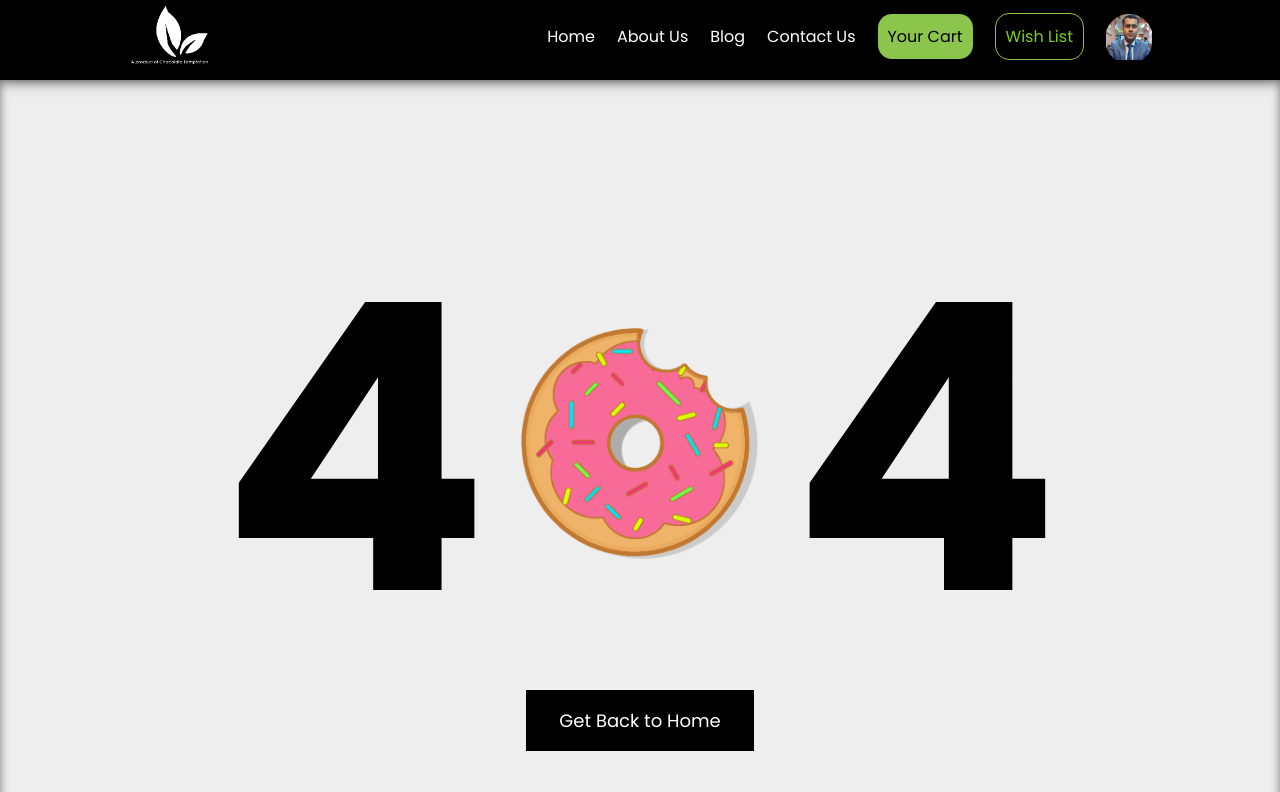
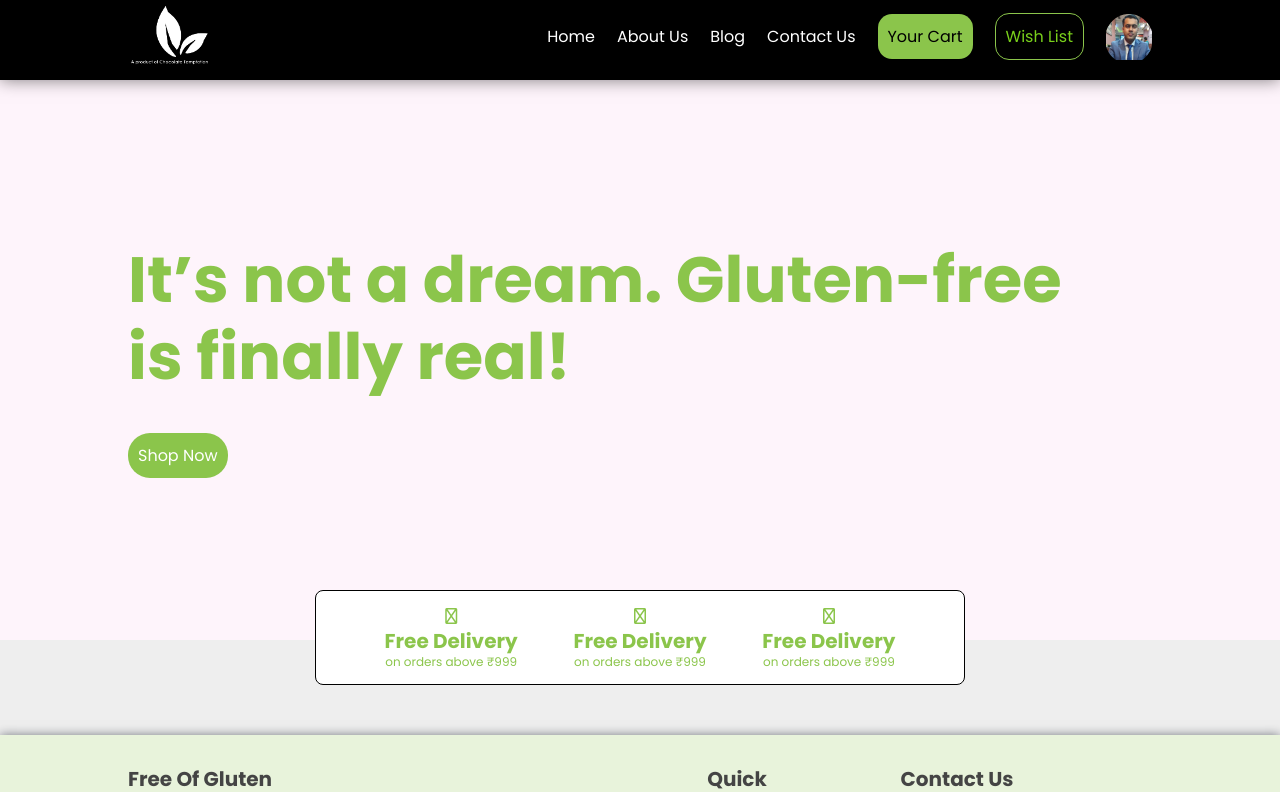
Before and after one commit to Anushka512/fog-website, a React (Create React App) app: page / in a window 1280 px wide. Shown: the top 792 px of the page. Built offline with nearby package versions, Linux system fonts and the light colour scheme.

Commit message:
Added Routes

```diff
--- a/src/App.js
+++ b/src/App.js
@@ -1,14 +1,20 @@
 import "./style.scss";
-import Navbar from './Components/Navbar/Navbar.js';
-// import { Routes } from "react-router-dom";
-import Error from "./Pages/Error/Error.js"
-import Footer from "./Components/Footer/Footer"
+import Navbar from "./Components/Navbar/Navbar.js";
+import { Route, Routes } from "react-router-dom";
+import Error from "./Pages/Error/Error.js";
+import Footer from "./Components/Footer/Footer";
+import Home from "./Pages/Home/Home";
+import Login from "./Pages/Login/Login";
 
 function App() {
   return (
     <div className="App">
       <Navbar />
-      <Error />
+      <Routes>
+        <Route path="/" element={<Home />} />
+        <Route path="/auth" element={<Login />} />
+        <Route path="/badreq" element={<Error />} />
+      </Routes>
       <Footer />
     </div>
   );
--- a/src/Components/Footer/Footer.scss
+++ b/src/Components/Footer/Footer.scss
@@ -5,6 +5,7 @@
   flex-direction: column;
   justify-content: center;
   align-items: center;
+  box-shadow: 0 0 10px ;
 
 
   h4 {
--- a/src/Components/Navbar/Navbar.scss
+++ b/src/Components/Navbar/Navbar.scss
@@ -3,6 +3,7 @@ nav{
     background-color: #000000;
     padding-top: 5px;
     position: sticky;
+    z-index: 10;
     top: 0;
     box-shadow: 0 0 16px rgba(0,0,0,0.5);
 
@@ -30,22 +31,6 @@ nav{
                 }
             }
 
-            .cart{
-                background-color: #8BC54B;
-                padding: 10px;
-                font-size: 16px;
-                border-radius: 14px;
-                border: none;
-                transition: var(--transition);
-
-                &:hover{
-                    background-color: #79d01b;
-                    border: none;
-                    color: white;
-                    outline: none;
-                }
-            }
-
             .wishlist{
                 background-color: transparent;
                 padding: 10px;
--- a/src/Pages/Home/Home.js
+++ b/src/Pages/Home/Home.js
@@ -1,11 +1,47 @@
-import React from 'react'
+import React, { Fragment } from "react";
 
 import "./Home.scss";
 
 function Home() {
   return (
-    <div>Home</div>
-  )
+    <Fragment>
+      <div className="banner">
+        <div className="container home__h-info">
+          <h1>
+            It’s not a dream. Gluten-free <br /> is finally real!
+          </h1>
+          <button className="btn cart">Shop Now</button>
+        </div>
+      </div>
+
+      <article className="services__option">
+        <div className="ser ser-1">
+          <p>
+            <i class="fa-regular fa-truck-fast"></i>
+          </p>
+          <h4>Free Delivery</h4>
+          <p className="desc">on orders above ₹999</p>
+        </div>
+
+        <div className="ser ser-2">
+          <p>
+            <i class="fa-regular fa-truck-fast"></i>
+          </p>
+          <h4>Free Delivery</h4>
+          <p className="desc">on orders above ₹999</p>
+        </div>
+
+        <div className="ser ser-3">
+          <p>
+            <i class="fa-regular fa-truck-fast"></i>
+          </p>
+          <h4>Free Delivery</h4>
+          <p className="desc">on orders above ₹999</p>
+        </div>
+
+      </article>
+    </Fragment>
+  );
 }
 
-export default Home
+export default Home;
--- a/src/Pages/Home/Home.scss
+++ b/src/Pages/Home/Home.scss
@@ -0,0 +1,48 @@
+.banner{
+    height: 70vmin;
+    display: flex;
+    align-items: center;
+    justify-content: flex-start;
+    background-color: #FEF4FB;
+
+    .home__h-info > h1{
+        font-size: 64px;
+        margin-bottom: 38px;
+        user-select: none;
+        color: #8bc54b;
+    }
+    .cart{
+        border-radius: 22px;
+        color: white;
+    }
+}
+
+
+.services__option{
+    position: relative;
+    background-color: white;
+    margin: 0 auto;
+    width: 650px;
+    border-radius: 8px;
+    padding: 1vmax;
+    color : #8bc54b;
+    display: flex;
+    justify-content: space-evenly;
+    color: blac;
+    bottom: 50px;
+    border: 1px solid #000000;
+
+
+    .ser{
+        display: flex;
+        flex-direction: column;
+        // justify-content: center;
+        align-items: center;
+
+        .desc{
+            font-size: 12px;
+        }
+    }
+
+
+}
--- a/src/Pages/Login/Login.js
+++ b/src/Pages/Login/Login.js
@@ -18,7 +18,7 @@ function Login() {
 
   return (
 
-    <div className={`container ${isSignUpMode ? 'sign-up-mode' : ''}`}>
+    <div className={`container__login ${isSignUpMode ? 'sign-up-mode' : ''}`}>
       <div className="forms-container">
         <div className="signin-signup">
           <form action="API/index.html" className="sign-in-form">
@@ -31,7 +31,7 @@ function Login() {
               <i className="fas fa-lock"></i>
               <input type="password" placeholder="Password" />
             </div>
-            <button type="submit" className="btn">
+            <button type="submit" className="btn cart">
               Sign In
             </button>
             <p className="social-text">Or Sign In with social platforms</p>
@@ -63,7 +63,7 @@ function Login() {
               <i className="fas fa-lock"></i>
               <input type="password" placeholder="Confirm Password" />
             </div>
-            <button type="submit" className="btn">
+            <button type="submit" className="btn cart">
               Sign Up
             </button>
 
@@ -89,7 +89,7 @@ function Login() {
               deserunt sequi soluta adipisci molestiae minima pariatur sapiente
               ipsum ab vitae!
             </p>
-            <button className="btn transparent" id="sign-up-btn" onClick={handleSignUpClick}>
+            <button className="btn cart transparent" id="sign-up-btn" onClick={handleSignUpClick}>
               Sign Up
             </button>
           </div>
@@ -105,7 +105,7 @@ function Login() {
               deserunt sequi soluta adipisci molestiae minima pariatur sapiente
               ipsum ab vitae!
             </p>
-            <button className="btn transparent" onClick={handleSignInClick}>
+            <button className="btn cart transparent" onClick={handleSignInClick}>
               Sign In
             </button>
           </div>
--- a/src/Pages/Login/Login.scss
+++ b/src/Pages/Login/Login.scss
@@ -24,7 +24,7 @@ body {
 input {
 	font-family: $font-family_1;
 }
-.container {
+.container__login {
 	position: relative;
 	width: 100%;
 	min-height: 100vh;
@@ -116,23 +116,6 @@ form.sign-up-form {
 		}
 	}
 }
-.btn {
-	width: 150px;
-	height: 50px;
-	border: none;
-	outline: none;
-	border-radius: 50px;
-	cursor: pointer;
-	background-color: $background-color_3;
-	color: $color_5;
-	text-transform: uppercase;
-	font-weight: 600;
-	margin: 10px 0;
-	transition: 0.5s;
-	&:hover {
-		background-color: $background-color_4;
-	}
-}
 .social-text {
 	padding: 10px 0;
 	font-size: 16px;
@@ -221,7 +204,7 @@ form.sign-up-form {
 	transition: .1.1s .4s ease-in-out;
 	z-index: 7;
 }
-.container.sign-up-mode {
+.container__login.sign-up-mode {
 	&::before {
 		transform: translate(100%, -50%);
 		right: 52%;
@@ -257,7 +240,7 @@ form.sign-up-form {
 	}
 }
 @media (max-width:870px) {
-	.container {
+	.container__login {
 		min-height: 800px;
 		height: 100vh;
 		&:before {
@@ -320,7 +303,7 @@ form.sign-up-form {
 			transform: translateY(300px);
 		}
 	}
-	.container.sign-up-mode {
+	.container__login.sign-up-mode {
 		&:before {
 			transform: translate(-50%,100%);
 			bottom: 32%;
--- a/src/index.js
+++ b/src/index.js
@@ -1,12 +1,14 @@
-import React from 'react';
-import ReactDOM from 'react-dom/client';
-import App from './App';
-import "./style.scss"
+import React from "react";
+import ReactDOM from "react-dom/client";
+import App from "./App";
+import "./style.scss";
+import { BrowserRouter } from "react-router-dom";
 
-
-const root = ReactDOM.createRoot(document.getElementById('root'));
+const root = ReactDOM.createRoot(document.getElementById("root"));
 root.render(
   <React.StrictMode>
-    <App />
+    <BrowserRouter>
+      <App />
+    </BrowserRouter>
   </React.StrictMode>
 );
--- a/src/style.scss
+++ b/src/style.scss
@@ -1,64 +1,65 @@
-@import url('https://fonts.googleapis.com/css2?family=Poppins:ital,wght@0,300;0,400;0,500;0,700;1,300;1,400&display=swap');
-*{
+@import url("https://fonts.googleapis.com/css2?family=Poppins:ital,wght@0,300;0,400;0,500;0,700;1,300;1,400&display=swap");
+* {
   margin: 0px;
   padding: 0px;
   box-sizing: border-box;
-    font-family: 'Poppins', sans-serif;
+  font-family: "Poppins", sans-serif;
 }
 
-body{
+body {
   background-color: #eee;
 }
 
-
-:root{
+:root {
   --primary-green: green;
   --primary-white: #ffffff;
   --primary-black: #000000;
   --primary-pink: pink;
 
-    --container-width-lg : 80%;
-    --container-width-md : 90%;
-    --container-width-sm : 94%;
-    --transition : all 400ms ease;
+  --container-width-lg: 80%;
+  --container-width-md: 90%;
+  --container-width-sm: 94%;
+  --transition: all 400ms ease;
 }
 
-.container{
+.container {
   width: var(--container-width-lg);
-    margin : 0 auto;
+  margin: 0 auto;
 }
 
 section {
   padding: 6rem 0;
 }
 
-h1,h2,h3,h4,h5{
+h1,
+h2,
+h3,
+h4,
+h5 {
   line-height: 1.2;
 }
-h1{
+h1 {
   font-size: 38px;
 }
-h2{
+h2 {
   font-size: 30px;
-
 }
-h3{
+h3 {
   font-size: 26px;
 }
-h4{
+h4 {
   font-size: 20px;
 }
-a{
+a {
   color: var(--primary-white);
 }
-img{
+img {
   width: 100%;
   display: block;
   object-fit: cover;
 }
 
-
-.btn{
+.btn {
   display: inline-block;
   background: var(--primary-white);
   color: var(--color-black);
@@ -68,17 +69,33 @@ img{
   font-size: 18px;
   cursor: pointer;
 }
-.btn:hover{
+.btn:hover {
   color: var(--color-white);
   background-color: transparent;
   border-color: var(--color-white);
 }
-.btn-primary{
+.btn-primary {
   background-color: var(--primary-black);
   color: var(--primary-white);
 }
 
-.flex__center{
+.cart {
+  background-color: #8bc54b;
+  padding: 10px;
+  font-size: 16px;
+  border-radius: 14px;
+  border: none;
+  transition: var(--transition);
+
+  &:hover {
+    background-color: #79d01b;
+    border: none;
+    color: white;
+    outline: none;
+  }
+}
+
+.flex__center {
   display: flex;
   justify-content: center;
   align-items: center;
```
Lines whose indentation alone changed are shown as unchanged.
